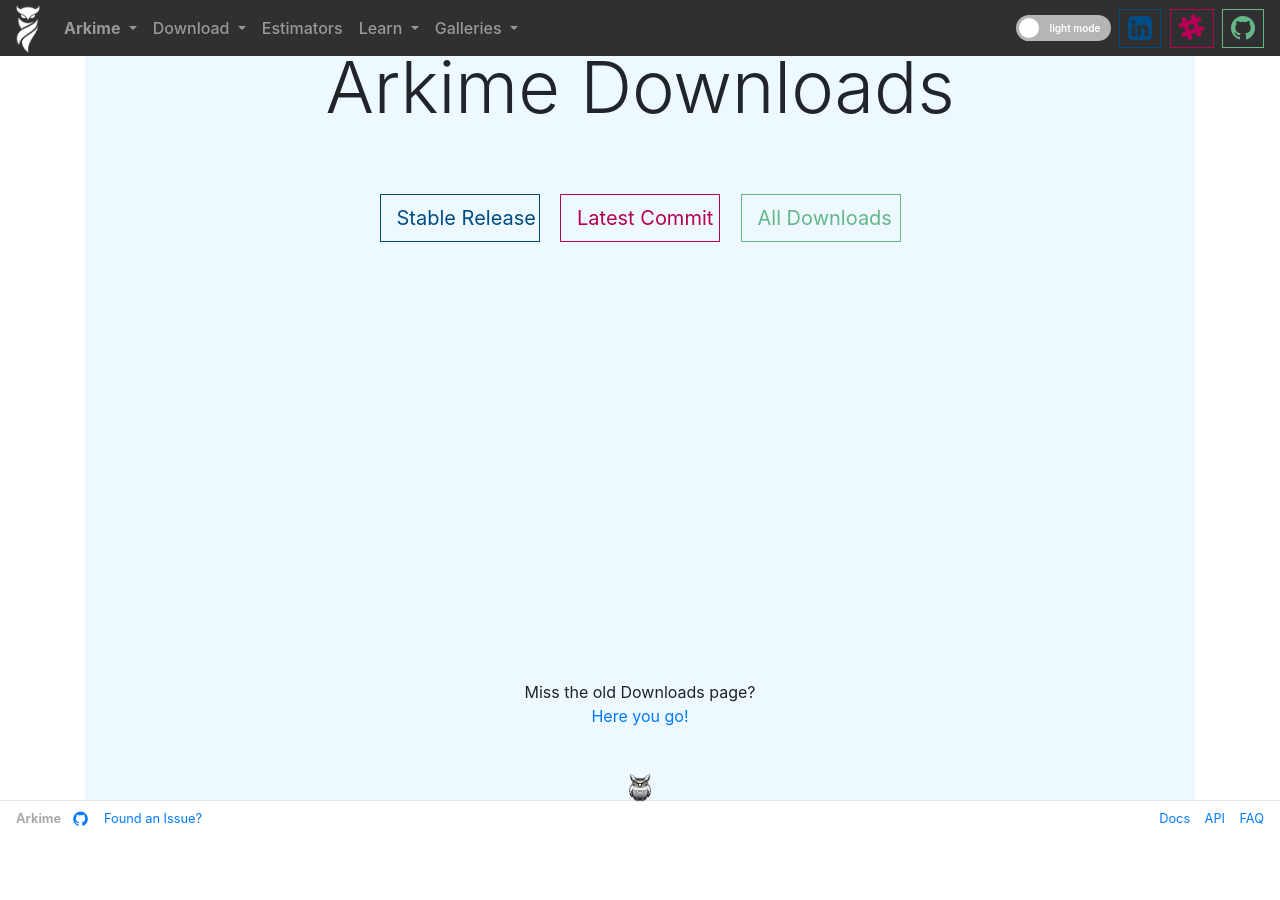
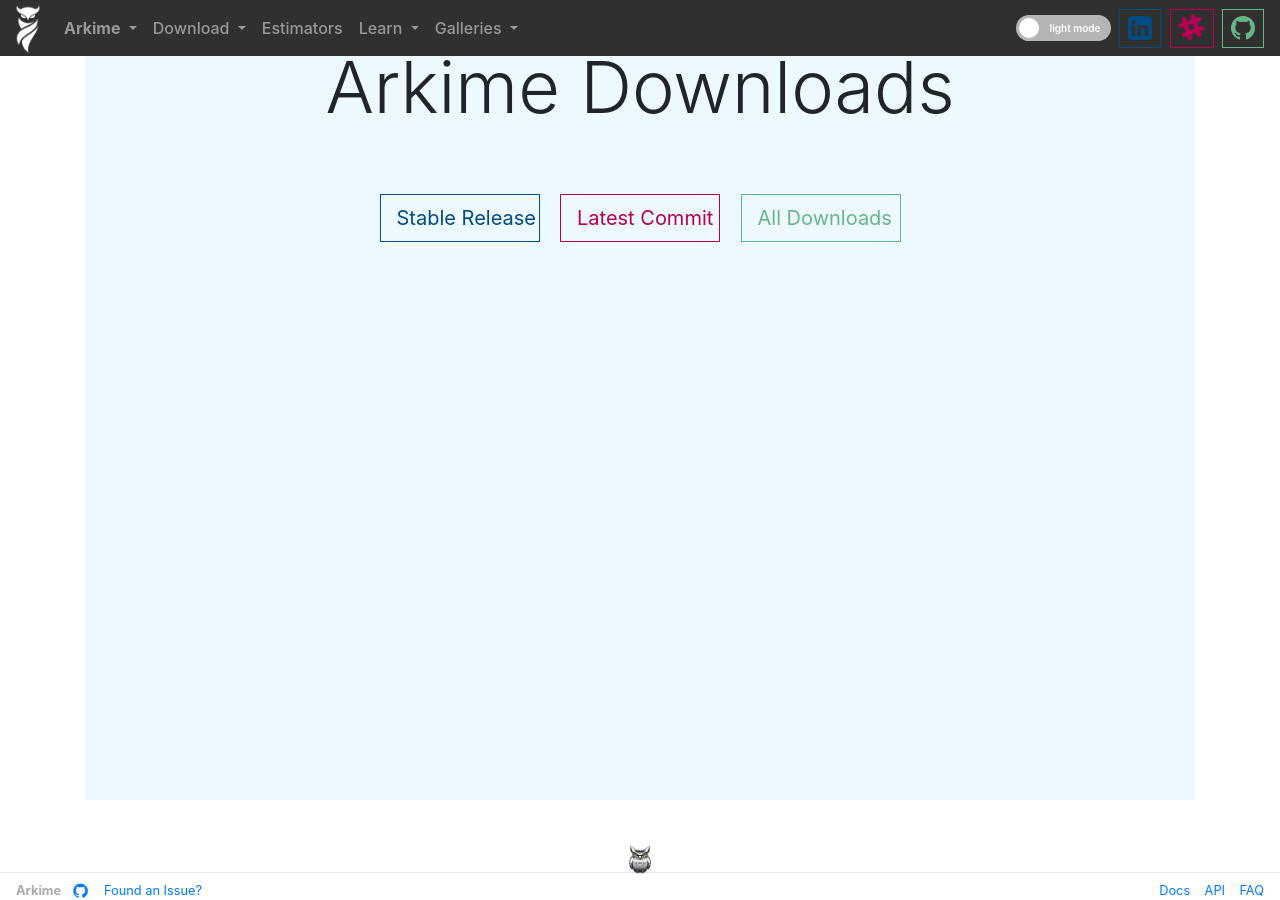
Before and after one commit to arkime/arkimeweb, a Jekyll site: the page built from downloads.html, in a window 1280 px wide and 900 px high, scrolled down 72 px. Built offline with Jekyll 4.4.1, drawn with Linux system fonts in a browser that asks for light colours; before the commit the page ends 900 px from its top, so only the background shows below that.

Commit message:
remove old downloads link, the page still lives, for now

```diff
--- a/downloads.html
+++ b/downloads.html
@@ -93,12 +93,6 @@
 
   </div>
 
-  <div class="text-center" style="margin-top: -120px !important;">
-    Miss the old Downloads page?
-    <br>
-    <a href="downloads-old" class="no-decoration">Here you go!</a>
-  </div>
-
   <!-- footer -->
   <div style="width: 100%;margin-top: 45px;">
     {%- include footer.html -%}
```
